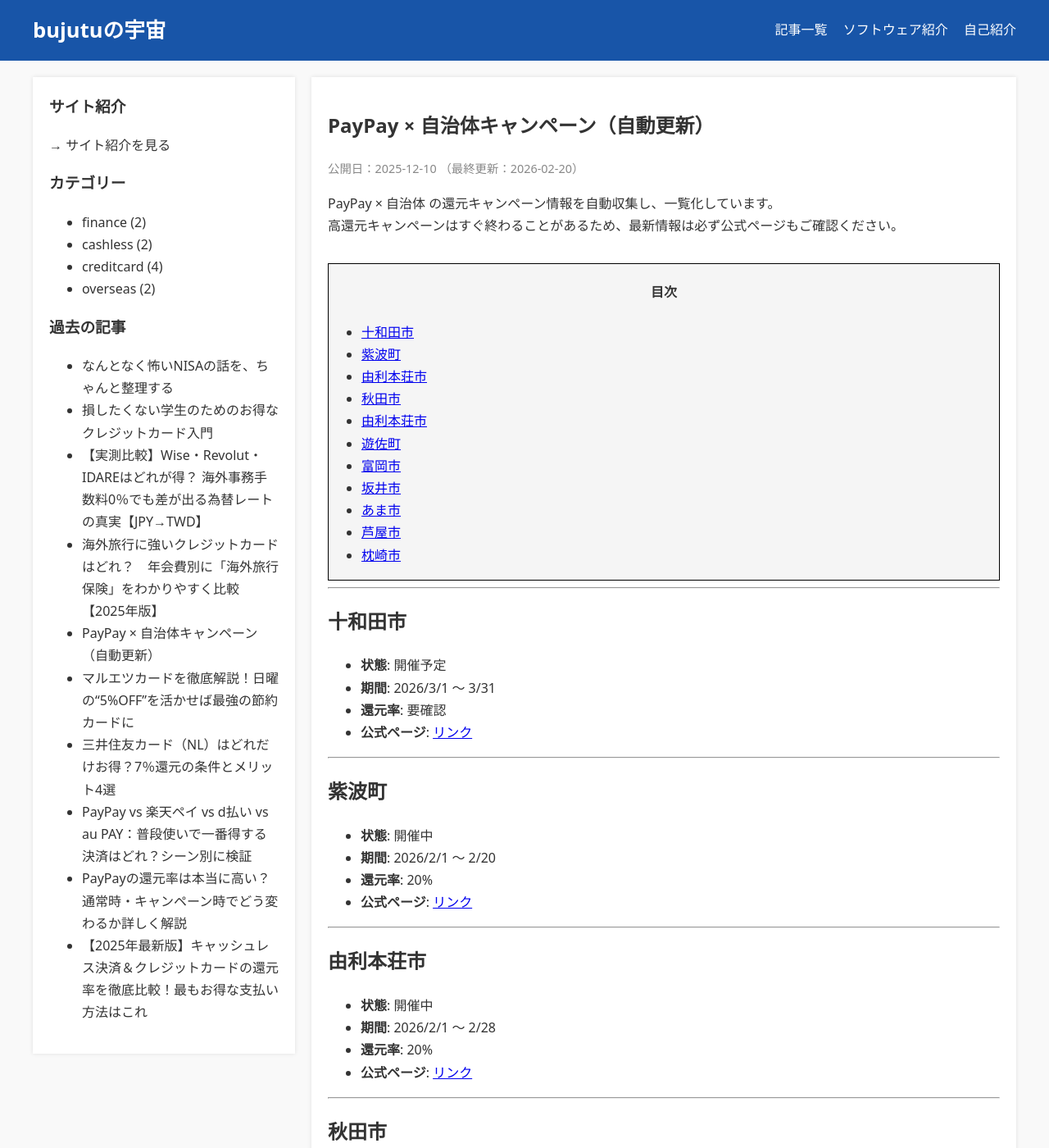
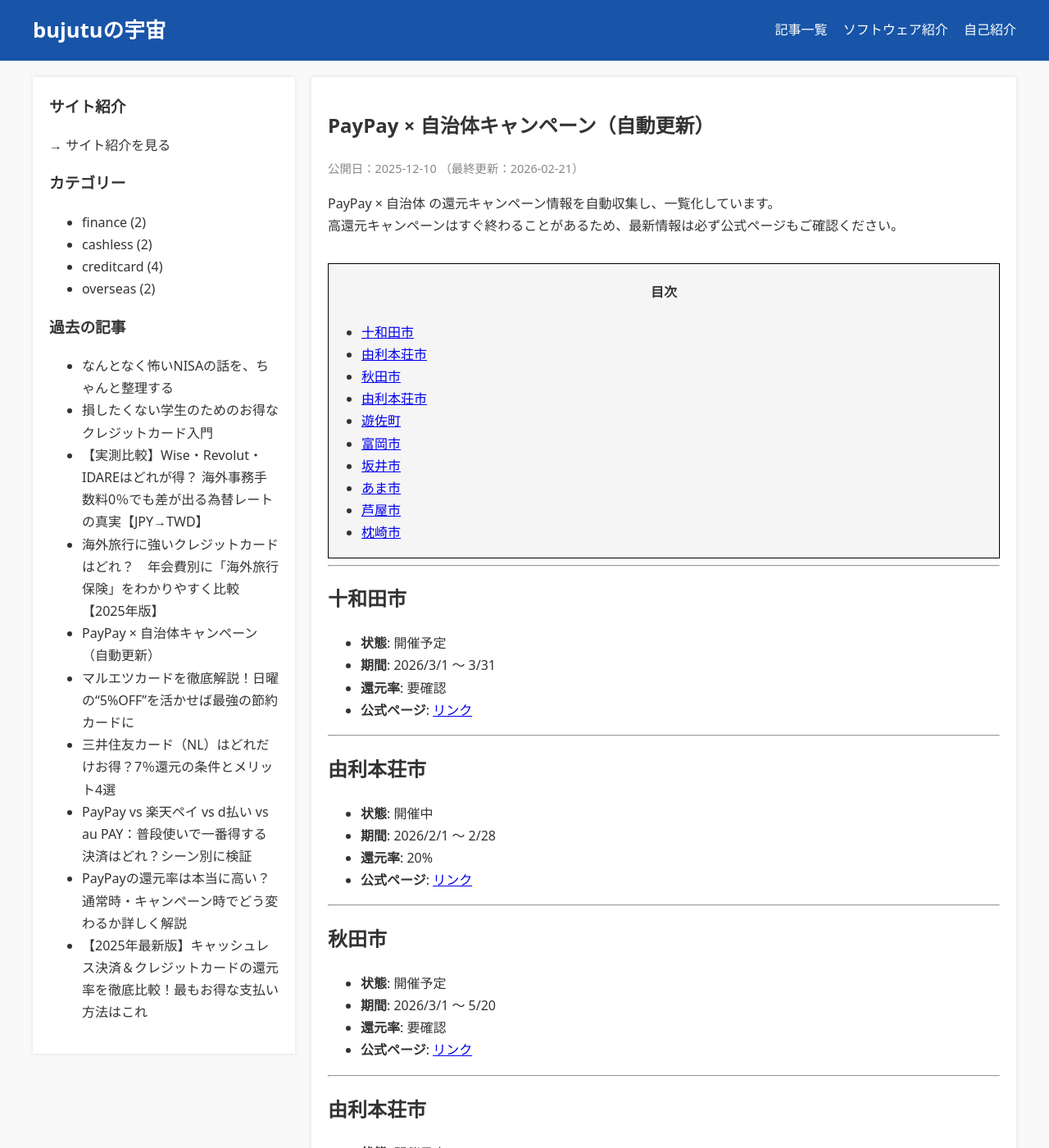
Before and after one commit to bujutu/bujutu.github.io, a Jekyll site: the page built from _posts/2025-12-10-paypay-campaigns.md, in a window 1280 px wide and 1400 px high. Shown: the whole window at 82% size. Built offline with Jekyll 4.4.1, drawn with Linux system fonts in a browser that asks for light colours.

Commit message:
Auto-update PayPay campaigns

```diff
--- a/_posts/2025-12-10-paypay-campaigns.md
+++ b/_posts/2025-12-10-paypay-campaigns.md
@@ -1,7 +1,7 @@
 ---
 title: "PayPay × 自治体キャンペーン（自動更新）"
 layout: post
-last_modified_at: 2026-02-20 09:36:20
+last_modified_at: 2026-02-21 09:26:01
 description: "PayPayと自治体のポイント還元キャンペーン一覧（自動更新）。"
 tags: [paypay, 自治体, キャンペーン, 自動更新]
 ---
@@ -23,15 +23,6 @@ PayPay × 自治体 の還元キャンペーン情報を自動収集し、一覧
 - **期間**: 2026/3/1 〜 3/31
 - **還元率**: 要確認
 - **公式ページ**: [リンク](https://paypay.ne.jp/notice/20260130/cp-jichitai/)
-
----
-
-## 紫波町
-
-- **状態**: 開催中
-- **期間**: 2026/2/1 〜 2/20
-- **還元率**: 20%
-- **公式ページ**: [リンク](https://paypay.ne.jp/event/iwate-shiwa-town-20260201/)
 
 ---
 
```
